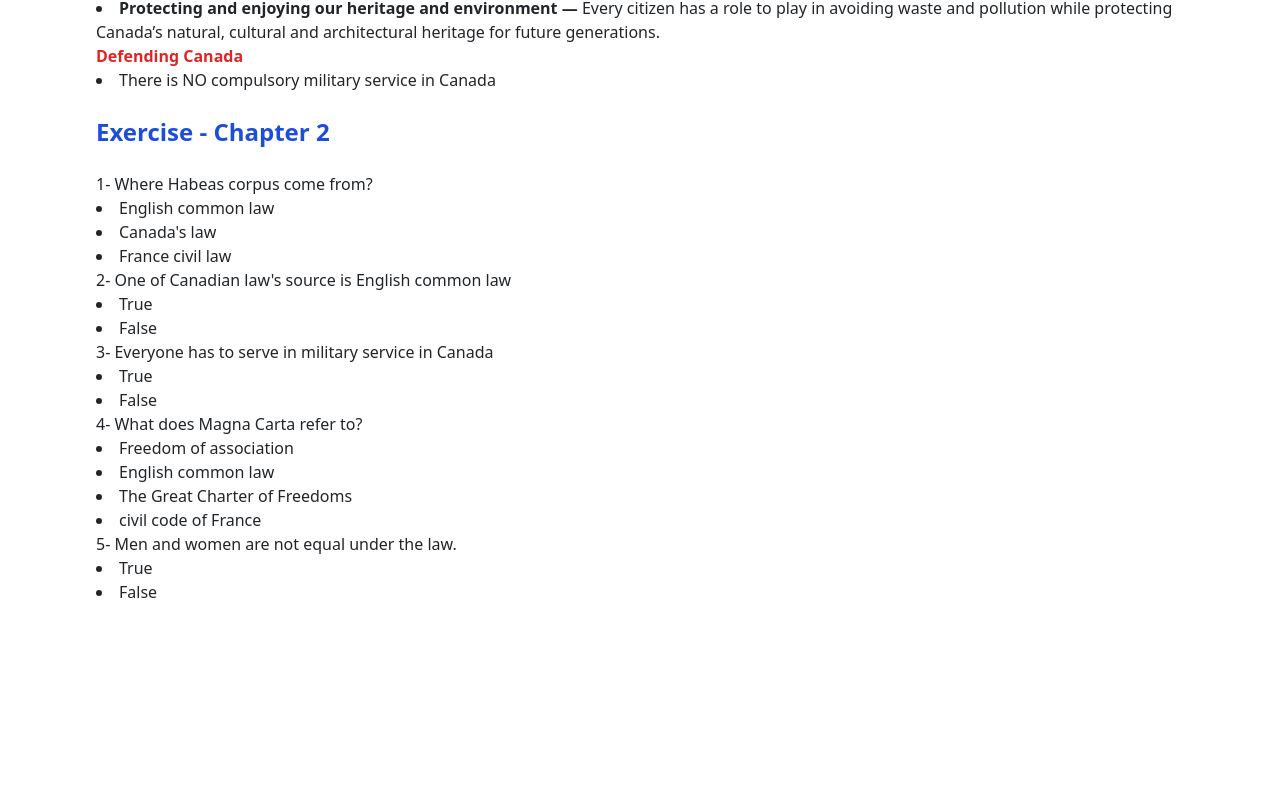
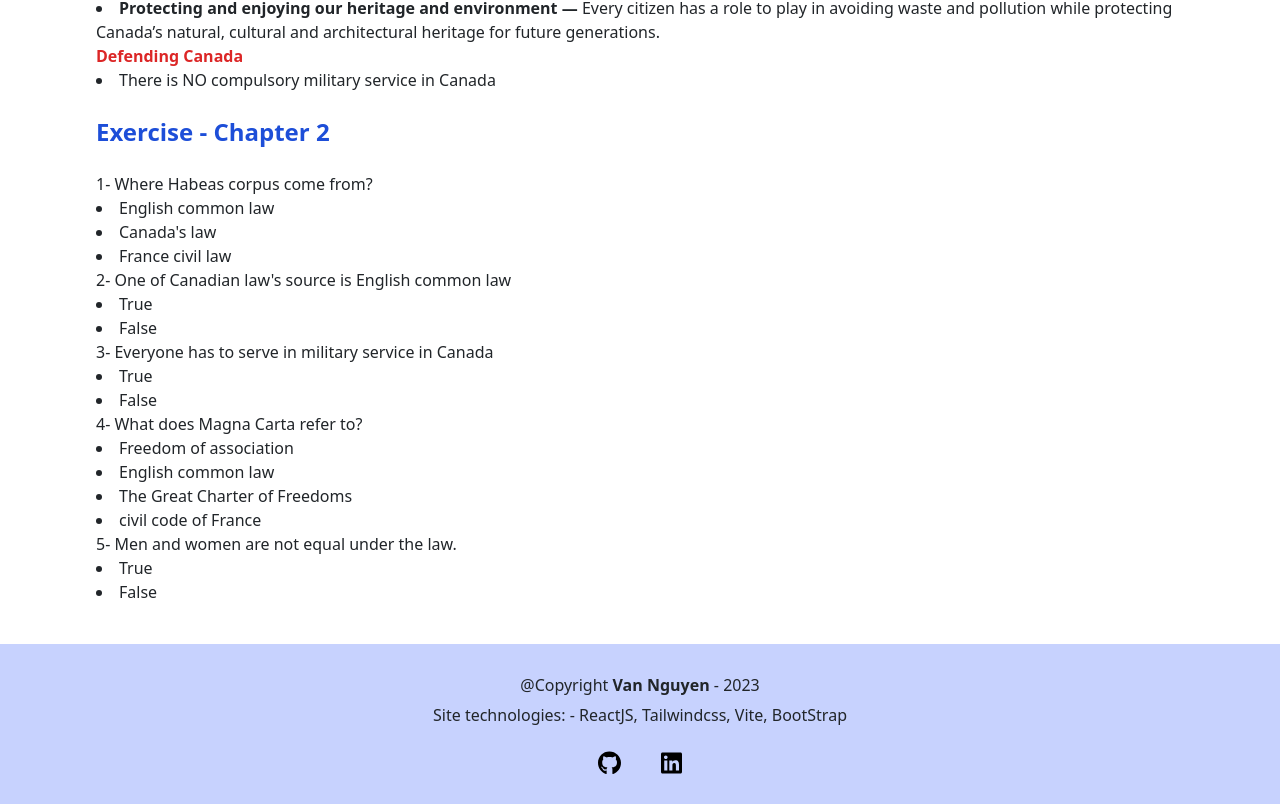
Before and after one commit to vanguyen333/mysiteO, a React (Vite) app: page /courses/canadiancitizenship in a window 1280 px wide. Shown: the part 1824-2628 px from the top of the page. Before the commit the page ends 2468 px from the top, so only its background shows below. Built offline with nearby package versions, Linux system fonts and the light colour scheme.

Commit message:
footer in Cândiancitizenship works

```diff
--- a/package.json
+++ b/package.json
@@ -17,7 +17,6 @@
     "react-bootstrap": "^2.7.4",
     "react-dom": "^18.2.0",
     "react-icons": "^4.10.1",
-    "react-paginate": "^8.2.0",
     "react-responsive-carousel": "^3.2.23",
     "react-router-dom": "^6.13.0",
     "react-slick": "^0.29.0",
--- a/src/pages/CanadianCitizenship.jsx
+++ b/src/pages/CanadianCitizenship.jsx
@@ -1,9 +1,33 @@
 import Chapter1 from "../CitizenCompo/Chapter1";
 import Chapter2 from "../CitizenCompo/Chapter2";
 import Contents from "../CitizenCompo/Contents";
-import Footer from "../components/Footer";
 
 const CanadianCitizenship = () => {
+  const Footer = () => {
+    return (
+      <div className="footer h-40 pt-8 mt-0 text-center bg-indigo-200 ">
+        <h1>
+          @Copyright<strong> Van Nguyen </strong> - 2023
+        </h1>
+        <p className="pt-2">
+          Site technologies: - ReactJS, Tailwindcss, Vite, BootStrap
+        </p>
+        <div className="logos flex gap-10 justify-center pt-6">
+          <a href="https://github.com/vanguyen333">
+            <img
+              className="h-6 border-none object-center"
+              src="../imgs/github.svg"
+              alt="github"
+            />
+          </a>
+          <a href="https://www.linkedin.com/in/van-nguyen-2aa017224/">
+            <img className="h-6 border-none" src="../imgs/linkedin.svg" />
+          </a>
+        </div>
+      </div>
+    );
+  };
+
   return (
     <div className="">
       <div className="header flex flex-row items-center justify-center gap-10 text-center pt-20 pb-10">
@@ -24,8 +48,7 @@ const CanadianCitizenship = () => {
       <Contents />
       <Chapter1 />
       <Chapter2 />
-
-      {/* <Footer /> */}
+      <Footer />
     </div>
   );
 };
--- a/src/pages/Html.jsx
+++ b/src/pages/Html.jsx
@@ -2,9 +2,9 @@ import Footer from "../components/Footer";
 
 const Html = () => {
   return (
-    <div className="html">
-      Let's learn HTML
-      {/* <Footer /> */}
+    <div className="pt-20">
+      <h1> Let's learn HTML</h1>
+      <Footer />
     </div>
   );
 };
```
Also changed, not shown: 1 other file (tests, documents, lock files or other folders).
